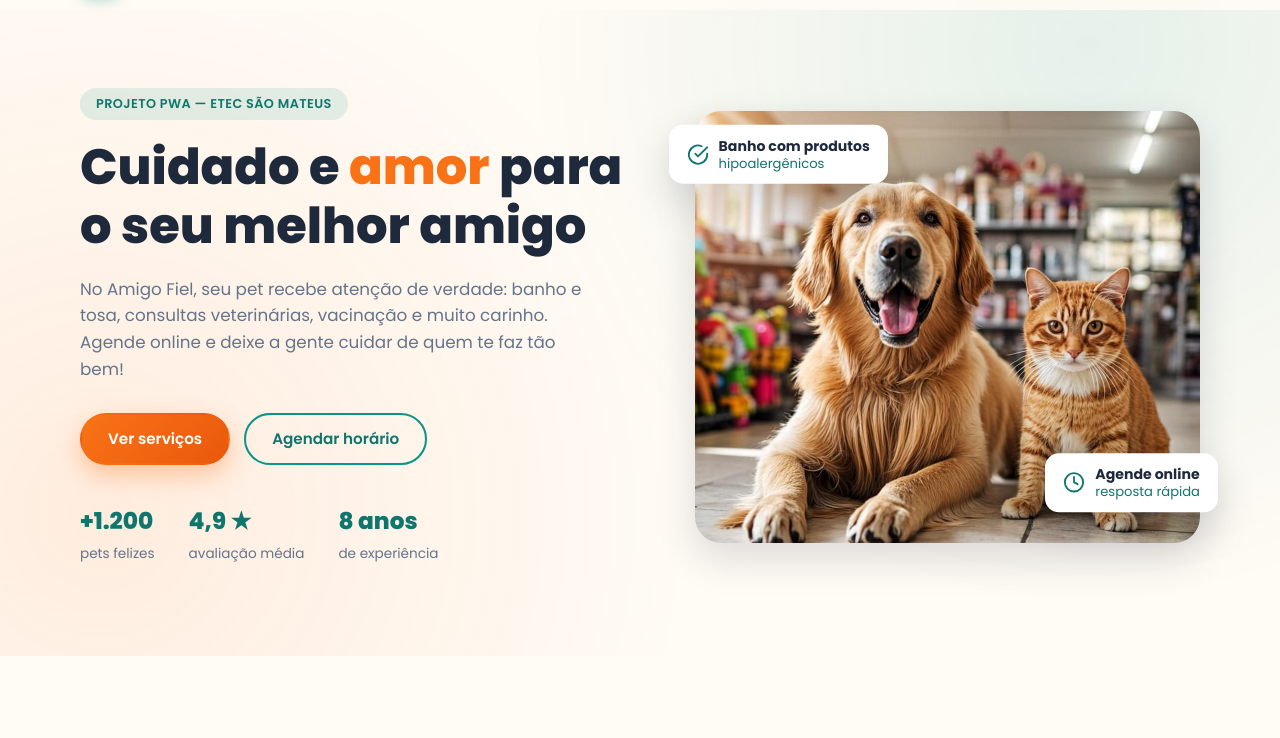
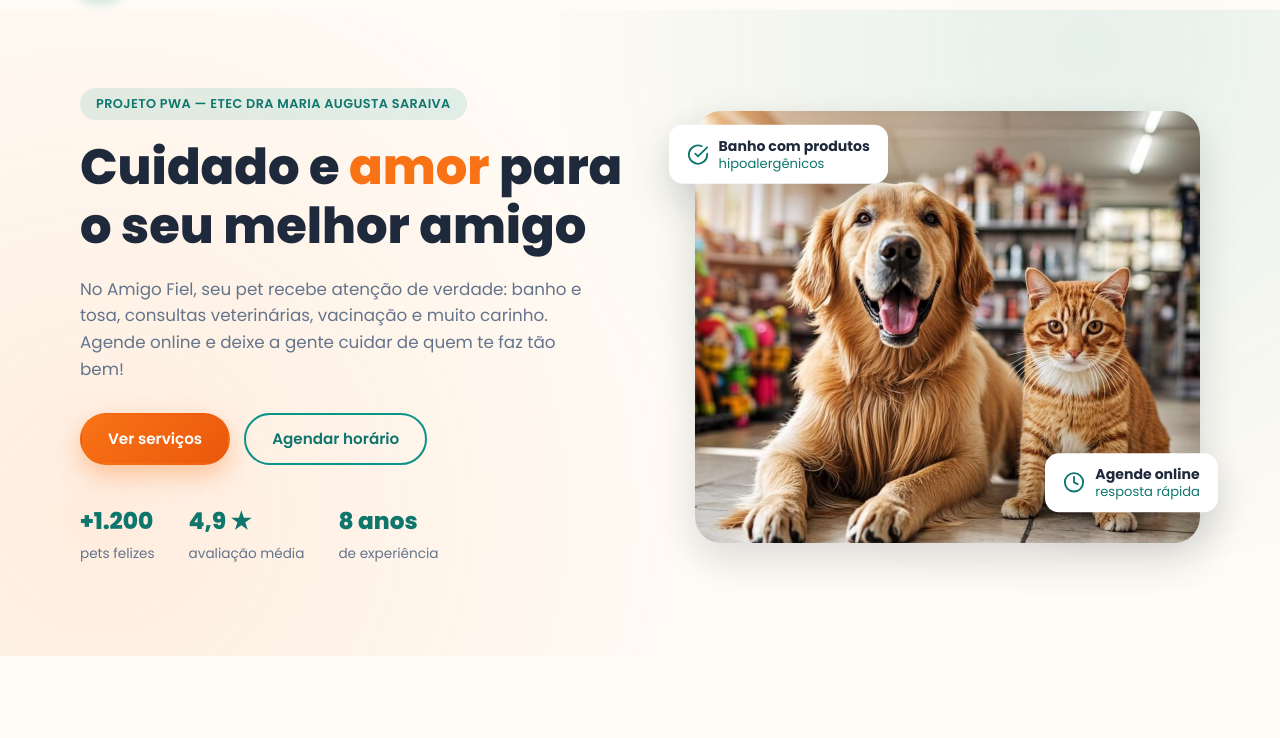
Before and after one commit to MiloRuback/ProjetodeDS, a plain HTML site: page index.html in a window 1280 px wide. Shown: the part 62-800 px from the top of the page. Drawn offline with Linux system fonts and the light colour scheme.

Commit message:
Etec troca

```diff
--- a/index.html
+++ b/index.html
@@ -70,7 +70,7 @@
         <section class="hero">
             <div class="container hero-grid">
                 <div class="hero-texto">
-                    <span class="etiqueta reveal">Projeto PWA — Etec São Mateus</span>
+                    <span class="etiqueta reveal">Projeto PWA — Etec Dra Maria Augusta Saraiva</span>
                     <h1 class="reveal">Cuidado e <span class="texto-destaque">amor</span> para o seu melhor amigo</h1>
                     <p class="reveal">
                         No Amigo Fiel, seu pet recebe atenção de verdade: banho e tosa,
```
